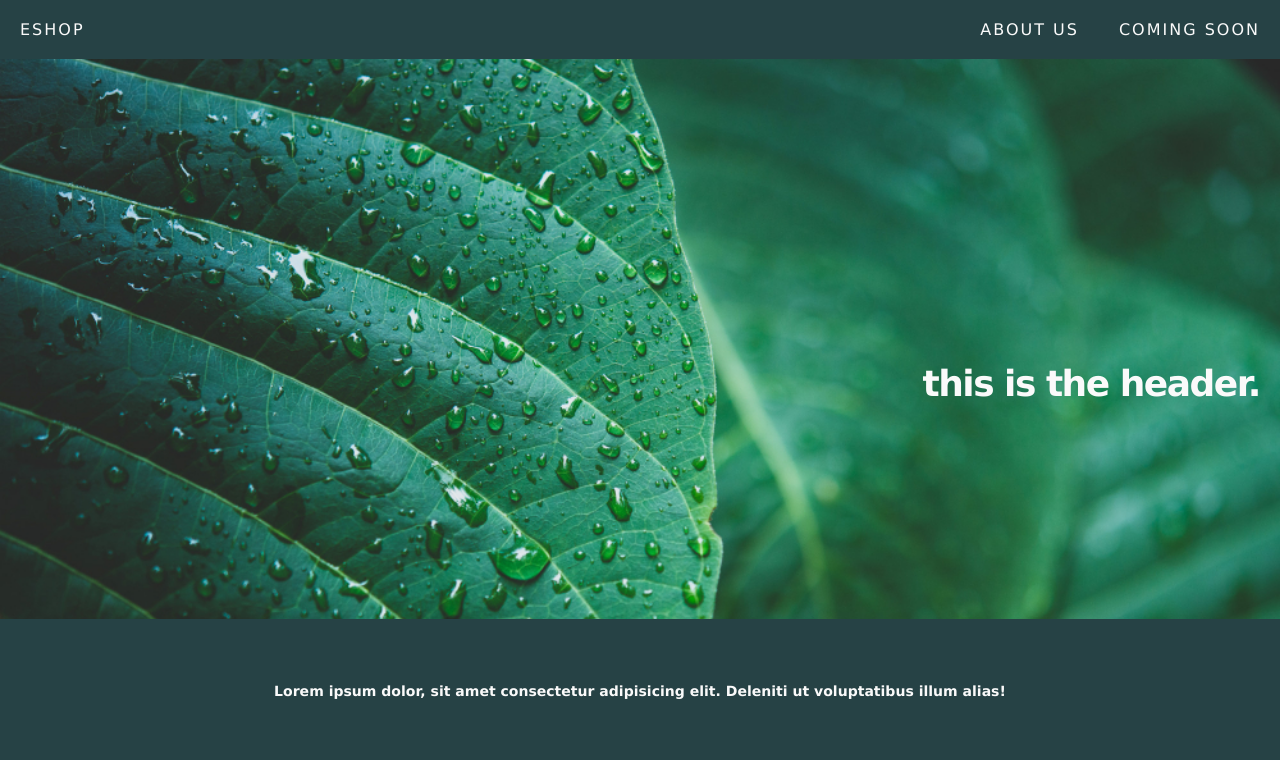
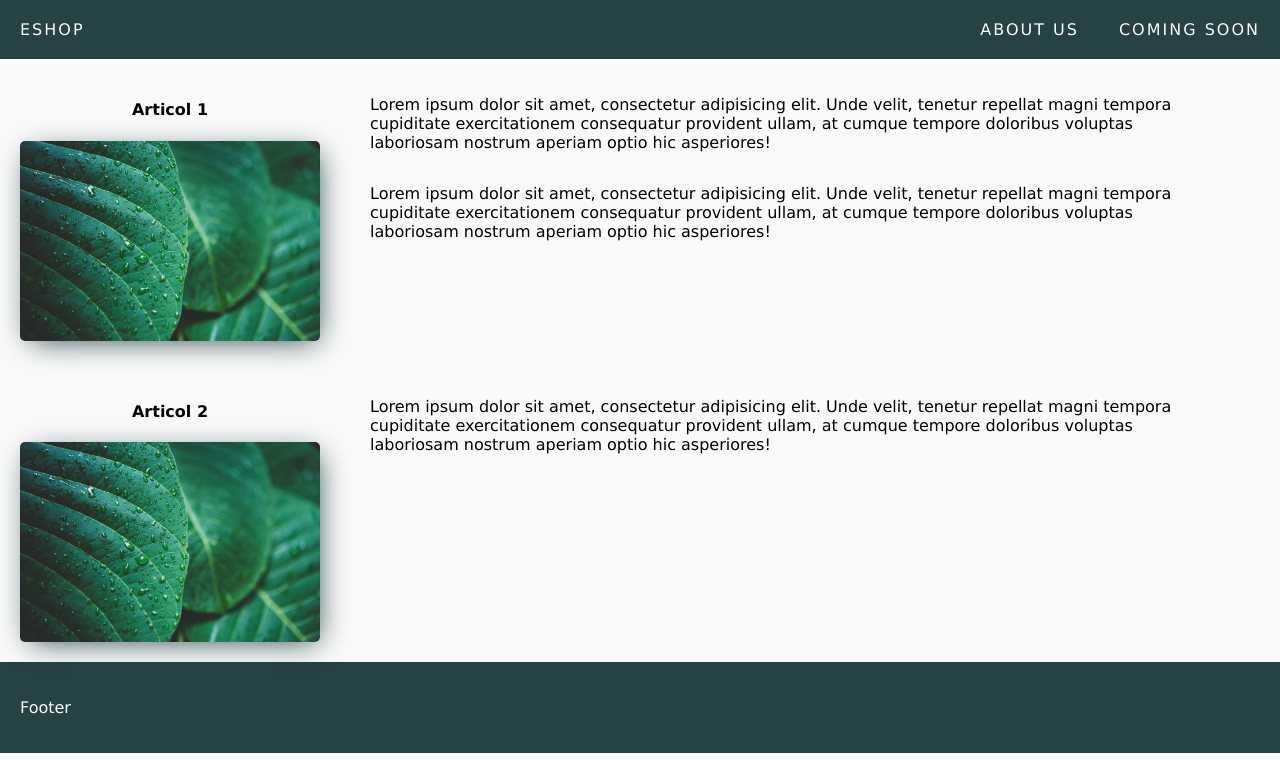
Before and after one commit to adelinsofrag/project1-static-website, a plain HTML site: page index.html in a window 1280 px wide. Shown: the top 760 px of the page. Drawn offline with Linux system fonts and the light colour scheme.

Commit message:
added more sections.

```diff
--- a/index.html
+++ b/index.html
@@ -20,13 +20,28 @@
       </ul>
     </nav>
 
-    <header>
+    <!-- <header>
       <div class="banner">
         <h1 class="banner-text">This is the header.</h1>
       </div>
-    </header>
+    </header> -->
 
     <main>
+      <!-- <section>
+        <div>
+          <h2 class="text-center">Read more</h2>
+        </div> -->
+
+      <!-- <div class="overview-container">
+          <p class="overview-text">
+            Lorem ipsum dolor, sit amet consectetur adipisicing elit. Corporis delectus tempore ut
+            debitis eum cumque quasi harum nostrum nulla architecto, totam, aspernatur earum eaque
+            libero maxime quis. Rem, reiciendis incidunt.
+          </p>
+          <img src="img/rain-water-green-leaf-macro.jpg" width="400" height="auto" class="image" />
+        </div>
+      </section>
+
       <section>
         <div class="summary-section background-dark">
           <h3 class="text-center">
@@ -34,9 +49,9 @@
             alias!
           </h3>
         </div>
-      </section>
+      </section> -->
 
-      <section>
+      <!-- <section>
         <div class="cards-section">
           <div class="card background-dark">
             <div class="card-header">This is Card A</div>
@@ -63,6 +78,53 @@
             <div class="card-footer">C - footer</div>
           </div>
         </div>
+      </section> -->
+
+      <section>
+        <div class="articles">
+          <div class="article-container">
+            <div class="article-title">
+              <h4 class="article-heading">Articol 1</h4>
+              <img
+                src="img/rain-water-green-leaf-macro.jpg"
+                width="300"
+                height="auto"
+                class="image"
+              />
+            </div>
+            <div class="article-description">
+              <p>
+                Lorem ipsum dolor sit amet, consectetur adipisicing elit. Unde velit, tenetur
+                repellat magni tempora cupiditate exercitationem consequatur provident ullam, at
+                cumque tempore doloribus voluptas laboriosam nostrum aperiam optio hic asperiores!
+              </p>
+              <p>
+                Lorem ipsum dolor sit amet, consectetur adipisicing elit. Unde velit, tenetur
+                repellat magni tempora cupiditate exercitationem consequatur provident ullam, at
+                cumque tempore doloribus voluptas laboriosam nostrum aperiam optio hic asperiores!
+              </p>
+            </div>
+          </div>
+
+          <div class="article-container">
+            <div class="article-title">
+              <h4 class="article-heading">Articol 2</h4>
+              <img
+                src="img/rain-water-green-leaf-macro.jpg"
+                width="300"
+                height="auto"
+                class="image"
+              />
+            </div>
+            <div class="article-description">
+              <p>
+                Lorem ipsum dolor sit amet, consectetur adipisicing elit. Unde velit, tenetur
+                repellat magni tempora cupiditate exercitationem consequatur provident ullam, at
+                cumque tempore doloribus voluptas laboriosam nostrum aperiam optio hic asperiores!
+              </p>
+            </div>
+          </div>
+        </div>
       </section>
     </main>
 
--- a/styles.css
+++ b/styles.css
@@ -140,7 +140,6 @@ Helper
 }
 /* End of Cards */
 
-
 /* Footer */
 .footer {
   color: #fafafa;
@@ -150,3 +149,50 @@ Helper
   padding: 20px;
 }
 /* End of Footer */
+
+/* Overview */
+.overview-container {
+  display: flex;
+  gap: 20px;
+  padding: 20px;
+}
+
+.image {
+  border-radius: 5px;
+  box-shadow: 4px 6px 29px -7px #264245;
+}
+
+.overview-text {
+  display: flex;
+  align-content: center;
+  flex-wrap: wrap;
+}
+/* End of Overview */
+
+/* Articles */
+.article-container {
+  display: flex;
+  padding: 20px;
+}
+
+.article-title {
+  display: flex;
+  flex-direction: column;
+}
+
+.article-title:nth-child(n+1) {
+  flex-direction: column-reverse;
+}
+
+.article-heading {
+  order: 1;
+  text-align: center;
+}
+
+.article-description {
+  display: flex;
+  flex-direction: column;
+  align-items: center;
+  padding: 0 50px 0 50px;
+}
+/* End of Articles */
```
